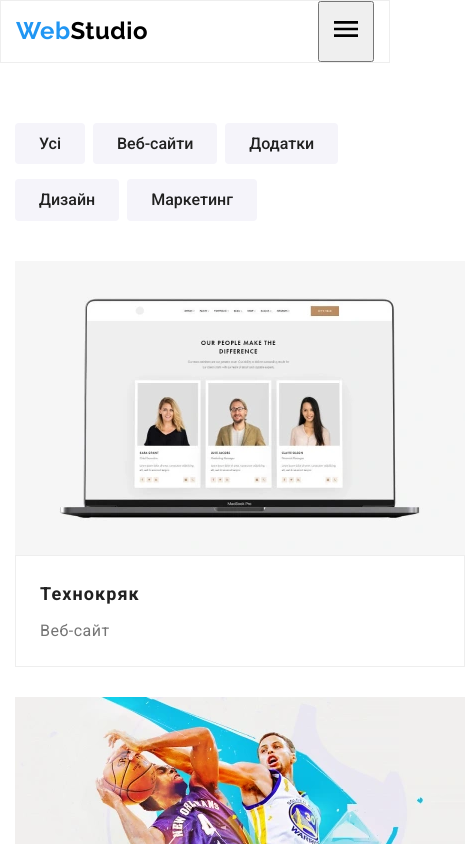
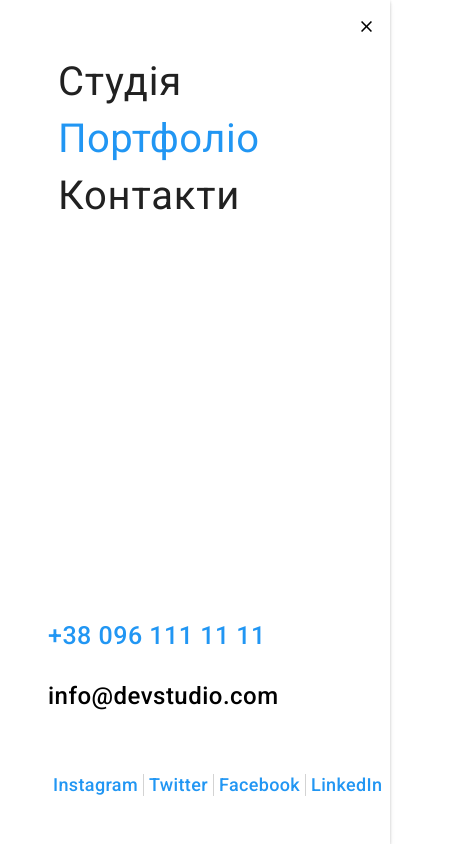
Before and after one commit to juliakarnauh/goit-markup-hw-08, a plain HTML site: page portfilio.html in a window 390 px wide. Both pictures are taken after a click on the button 346 px from the left and 31 px from the top of the page. Shown: the top 844 px of the page, 465 px wide, since content can reach past the window. Drawn offline with nearby package versions, Linux system fonts and the light colour scheme.

Commit message:
menu-modal

```diff
--- /dev/null
+++ b/js/mobile-menu.js
@@ -0,0 +1,28 @@
+(() => {
+  const mobileMenu = document.querySelector('.js-menu-container');
+  const openMenuBtn = document.querySelector('.js-open-menu');
+  const closeMenuBtn = document.querySelector('.js-close-menu');
+
+  const toggleMenu = () => {
+    const isMenuOpen =
+      openMenuBtn.getAttribute('aria-expanded') === 'true' || false;
+    openMenuBtn.setAttribute('aria-expanded', !isMenuOpen);
+    mobileMenu.classList.toggle('is-open');
+
+    const scrollLockMethod = !isMenuOpen
+      ? 'disableBodyScroll'
+      : 'enableBodyScroll';
+    bodyScrollLock[scrollLockMethod](document.body);
+  };
+
+  openMenuBtn.addEventListener('click', toggleMenu);
+  closeMenuBtn.addEventListener('click', toggleMenu);
+
+  // Close the mobile menu on wider screens if the device orientation changes
+  window.matchMedia('(min-width: 768px)').addEventListener('change', e => {
+    if (!e.matches) return;
+    mobileMenu.classList.remove('is-open');
+    openMenuBtn.setAttribute('aria-expanded', false);
+    bodyScrollLock.enableBodyScroll(document.body);
+  });
+})();
--- a/portfilio.html
+++ b/portfilio.html
@@ -29,9 +29,8 @@
             <li class="header__item">
             <a class="header__link items" href="tel:380961111111"><svg class="header__icon" width="10" height="16"><use href="./images/icons.svg#vector"></use></svg>+38 096 111 11 11</a></li>
             </ul>
-            <button class="header__menu-btn" aria-expanded="false"
-            aria-controls="menu-container" js-open-menu>
-              <svg class="header__menu-icon" width="40" height="40">
+            <button class="header__btn js-open-menu" type="button">
+              <svg class="" width="40" height="40">
                 <use href="./images/icons.svg#menu-icon"></use>
               </svg>
             </button>
@@ -80,7 +79,7 @@
    srcset="./images/portfilio/img_mobil450.jpg 1x, .images/portfilio/img_mobil900.jpg 2x"
    type="image/jpg"
  />
-        <img src="./images/portfilio/img_mobil450.jpg" alt="Технокряк"></picture>
+        <img src="./images/portfilio/img_mobil450.jpg" alt="Технокряк" loading="lazy"></picture>
         <p class="picture__text">Ресурс пропонує комплексні пропозиції з різним рівнем функціоналу та сервісів. Все це дозволить відвідувачу отримати вичерпні відомості про компанію чи приватну особу.</p>
     </div>
         <div class="illustration__div">
@@ -119,7 +118,7 @@
    srcset="./images/portfilio/img_mobil450-1.jpg 1x, .images/portfilio/img_mobil900-1.jpg 2x"
    type="image/jpg"
  />
-        <img src="./images/portfilio/img_mobil450-1.jpg" alt="Постер"></picture>
+        <img src="./images/portfilio/img_mobil450-1.jpg" alt="Постер" loading="lazy"></picture>
         <p class="picture__text">Ресурс пропонує комплексні пропозиції з різним рівнем функціоналу та сервісів. Все це дозволить відвідувачу отримати вичерпні відомості про компанію чи приватну особу.</p>
     </div>
         <div class="illustration__div">
@@ -160,7 +159,7 @@
        srcset="./images/portfilio/img_mobil450-2.jpg 1x, .images/portfilio/img_mobil900-2.jpg 2x"
        type="image/jpg"
      />
-        <img src="./images/portfilio/img_mobil450-2.jpg" alt="Ресторан"></picture>
+        <img src="./images/portfilio/img_mobil450-2.jpg" alt="Ресторан" loading="lazy"></picture>
         <p class="picture__text">Ресурс пропонує комплексні пропозиції з різним рівнем функціоналу та сервісів. Все це дозволить відвідувачу отримати вичерпні відомості про компанію чи приватну особу.</p></div>
         <div class="illustration__div">
         <h3 class="illustration__title">Ресторан <span lang="en">Seafood</span></h3>
@@ -200,7 +199,7 @@
        srcset="./images/portfilio/img_mobil450-3.jpg 1x, .images/portfilio/img_mobil900-3.jpg 2x"
        type="image/jpg"
      />
-        <img src="./images/portfilio/img_mobil450-3.jpg" alt="Проєкт Prime"></picture>
+        <img src="./images/portfilio/img_mobil450-3.jpg" alt="Проєкт Prime" loading="lazy"></picture>
         <p class="picture__text">Ресурс пропонує комплексні пропозиції з різним рівнем функціоналу та сервісів. Все це дозволить відвідувачу отримати вичерпні відомості про компанію чи приватну особу.</p></div>
         <div class="illustration__div">
         <h3 class="illustration__title">Проєкт <span lang="en">Prime</span></h3>
@@ -238,7 +237,7 @@
        srcset="./images/portfilio/img_mobil450-4.jpg 1x, .images/portfilio/img_mobil900-4.jpg 2x"
        type="image/jpg"
      />
-        <img src="./images/portfilio/img_mobil450-4.jpg" alt="Проєкт Boxes">
+        <img src="./images/portfilio/img_mobil450-4.jpg" alt="Проєкт Boxes" loading="lazy">
         <p class="picture__text">Ресурс пропонує комплексні пропозиції з різним рівнем функціоналу та сервісів. Все це дозволить відвідувачу отримати вичерпні відомості про компанію чи приватну особу.</p></div>
         <div class="illustration__div">
         <h3 class="illustration__title">Проєкт <span lang="en">Boxes</span></h3>
@@ -278,7 +277,7 @@
        srcset="./images/portfilio/img_mobil450-5.jpg 1x, .images/portfilio/img_mobil900-5.jpg 2x"
        type="image/jpg"
      />
-        <img src="./images/portfilio/img_mobil450-5.jpg" alt="Inspiration has no Borders"></picture>
+        <img src="./images/portfilio/img_mobil450-5.jpg" alt="Inspiration has no Borders" loading="lazy"></picture>
         <p class="picture__text">Ресурс пропонує комплексні пропозиції з різним рівнем функціоналу та сервісів. Все це дозволить відвідувачу отримати вичерпні відомості про компанію чи приватну особу.</p></div>
         <div class="illustration__div">
         <h3 class="illustration__title"><span lang="en">Inspiration has no Borders</span></h3>
@@ -318,7 +317,7 @@
        srcset="./images/portfilio/img_mobil450-6.jpg 1x, .images/portfilio/img_mobil900-6.jpg 2x"
        type="image/jpg"
      />
-        <img src="./images/portfilio/img_mobil450-6.jpg" alt="Limited Edition">
+        <img src="./images/portfilio/img_mobil450-6.jpg" alt="Limited Edition" loading="lazy">
         <p class="picture__text">Ресурс пропонує комплексні пропозиції з різним рівнем функціоналу та сервісів. Все це дозволить відвідувачу отримати вичерпні відомості про компанію чи приватну особу.</p></div>
         <div class="illustration__div">
         <h3 class="illustration__title">Видання <span lang="en">Limited Edition</span></h3>
@@ -358,7 +357,7 @@
        srcset="./images/portfilio/img_mobil450-7.jpg 1x, .images/portfilio/img_mobil900-7.jpg 2x"
        type="image/jpg"
      />
-        <img src="./images/portfilio/img_mobil450-7.jpg" alt="Проєкт LAB"></picture>
+        <img src="./images/portfilio/img_mobil450-7.jpg" alt="Проєкт LAB" loading="lazy"></picture>
         <p class="picture__text">Ресурс пропонує комплексні пропозиції з різним рівнем функціоналу та сервісів. Все це дозволить відвідувачу отримати вичерпні відомості про компанію чи приватну особу.</p></div>
         <div class="illustration__div">
         <h3 class="illustration__title">Проєкт <span lang="en">LAB</span></h3>
@@ -398,7 +397,7 @@
        srcset="./images/portfilio/img_mobil450-8.jpg 1x, .images/portfilio/img_mobil900-8.jpg 2x"
        type="image/jpg"
      />
-        <img class="picture" src="./images/portfilio/img_mobil450-8.jpg" alt="Growing Business"></picture>
+        <img class="picture" src="./images/portfilio/img_mobil450-8.jpg" alt="Growing Business" loading="lazy"></picture>
         <p class="picture__text">Ресурс пропонує комплексні пропозиції з різним рівнем функціоналу та сервісів. Все це дозволить відвідувачу отримати вичерпні відомості про компанію чи приватну особу.</p></div>
         <div class="illustration__div">
         <h3 class="illustration__title"><span lang="en">Growing Business</span></h3>
@@ -442,32 +441,82 @@
     </div>
 </div>
 </footer>
-<div class="menu__header js-menu-container"><button class="modal-btn js-close-menu" data-menu-button><svg class="icon__close" height="18px" width="18px"><use href="./images/icons.svg#icon-close"></use></svg></button>
-  <div class="menu " id="menu-container" >
-    <li class="menu__nav__item">
-      <a class="menu__nav__link" href="./index.html">Студія</a>
-    </li>
-    <li class="menu__nav__item">
-      <a class="menu__nav__link--active" href="./portfilio.html">Портфоліо</a>
-    </li>
-    <li class="menu__nav__item">
-      <a class="menu__nav__link" href="#team">Контакти</a>
-    </li>
-
-    <div class="menu__contact">
-      <ul class="contact__item">
-        <li class="contact__list"><a href="tel:380961111111">+38 096 111 11 11</a></li>
-        <li class="contact__list"><a href="mailto:info@devstudio.com">info@devstudio.com</a></li>
-
+  <div class="menu-container js-menu-container" id="mobile-menu">
+    <button
+      class="menu-close js-close-menu">
+      <svg class="menu-close__icon" width="19" height="19">
+        <use href="./images/icons.svg#close"></use>
+      </svg>
+    </button>
+    <ul class="menu__list">
+      <li>
+        <a class="menu__link link" href="./index.html">Студія</a
+        >
+      </li>
+      <li>
+        <a class="menu__link--active link" href="./portfilio.html"
+          >Портфоліо</a
+        >
+      </li>
+      <li>
+        <a class="menu__link link" href="">Контакти</a>
+      </li>
+    </ul>
+    <div class="contacts-socials">
+      <ul class="contacts__list">
+        <li>
+          <a
+            class="contacts__link contacts__link--accent"
+            href="tel:+380961111111"
+            >+38 096 111 11 11</a
+          >
+        </li>
+        <li>
+          <a class="contacts__link" href="mailto:info@devstudio.com"
+            >info@devstudio.com</a
+          >
+        </li>
+      </ul>
+      <ul class="socials__header">
+        <li class="socials__header__item">
+          <a
+            class="socials__header__link"
+            href="https://www.instagram.com/"
+            target="_blank"
+            rel="noopener noreferrer"
+            >Instagram</a
+          >
+        </li>
+        <li class="socials__header__item">
+          <a
+            class="socials__header__link"
+            href="https://twitter.com/"
+            target="_blank"
+            rel="noopener noreferrer"
+            >Twitter</a
+          >
+        </li>
+        <li class="socials__header__item">
+          <a
+            class="socials__header__link"
+            href="https://fb.com/"
+            target="_blank"
+            rel="noopener noreferrer"
+            >Facebook</a
+          >
+        </li>
+        <li class="socials__header__item">
+          <a
+            class="socials__header__link"
+            href="https://linkedin.com/"
+            target="_blank"
+            rel="noopener noreferrer"
+            >LinkedIn</a
+          >
+        </li>
       </ul>
     </div>
-    <div class="menu__social">
-      <ul class="menu__social__list"><li class="menu__social__item"><a href="#">Instagram</a></li>
-        <li class="menu__social__item"><a href="#">Twitter</a></li>
-        <li class="menu__social__item"><a href="#">Facebook</a></li>
-        <li class="menu__social__item"><a href="#">LinkedIn</a></li></ul>
-    </div>
-   </div>
   </div>
+  <script defer src="js/mobile-menu.js"></script>
         </body>
         </html>
--- a/sass/components/_clients.scss
+++ b/sass/components/_clients.scss
@@ -28,7 +28,9 @@ text-align: center;
     height: 92px;
     width: 210px;
     margin:0 auto;
-
+    @media screen and (max-width: 479px) {
+      width: 100%;
+     }
     @media screen and (min-width: 768px) and (max-width: 1199px) {
         width: 226px;
       }
--- a/sass/components/_illustration.scss
+++ b/sass/components/_illustration.scss
@@ -15,7 +15,7 @@
     width: 270px;
     background-color: var(--occasional-color);
     @media screen and (max-width: 767px) {
-        min-width: 450px;
+        width: 100%;
             }
     @media screen and  (min-width: 768px) {
         min-width: 354px;
--- a/sass/components/_modal-header.scss
+++ b/sass/components/_modal-header.scss
@@ -1,122 +1,151 @@
-.menu-button {
-  display: inline-flex;
-  margin-top: 10px;
+.menu {
+  display: flex;
   padding: 0;
-  border: none;
-  background-color: transparent;
+  margin: 0;
 
-  @media screen and (min-width: 768px) {
+}
+
+@media (max-width: 767px) {
+  .menu {
     display: none;
   }
 }
-.menu-button .icon-cross {
-  display: none;
-}
 
-.menu-button.is-open .icon-cross {
-  display: block;
-}
-
-.menu-button.is-open .icon-menu {
-  display: none;
-}
-
-.menu__header{
-  background-color: #FFFFFF;
-  display: none;
-  position: absolute;
-      top: 0;
-      left: 0;
-      width: 100%;
-  @media screen and (max-width: 767px) {
-
-    &.is-open {
-      display: block;
-
-    }
-  }
-
+.menu-close {
+  min-height: 40px;
+  min-width: 40px;
+  display: flex;
+  align-items: center;
+  justify-content: center;
+  margin: 0;
+  padding: 0;
+  background-color: transparent;
+  cursor: pointer;
+  border: none;
+  border-radius: 50%;
+  outline: none;
   @media screen and (min-width: 768px) {
     display: none;
   }
 }
 
-
-.menu{
-
-width: 480px;
-height: 796px;
-padding: 48px 40px;
-background: #FFFFFF;
-&.is-open{
-  display: block;
+.menu-close:hover,
+.menu-close:focus {
+  background-color: rgba(0, 0, 0, 0.1);
 }
-}
-.menu__nav__item{
-  list-style: none;
-
-}
-.modal-btn{
-position: absolute;
-top:10px;
-right: 10px;
-z-index: 100;
-@media screen and (min-width: 768px) {
-  display: none;
-}
-}
-.menu__nav__item{
-  margin-bottom: 32px;
-}
-.menu__nav__link{
-  font-weight: 500;
-font-size: 40px;
-line-height: calc(47/40);
-letter-spacing: 0.02em;
-color: #212121;}
-
-.menu__nav__link--active{
-  font-weight: 500;
-font-size: 40px;
-line-height: calc(47/40);
-color: #2196F3;
+.menu-close:hover .menu-close__icon,
+.menu-close:focus .menu-close__icon {
+  fill: var(--accent-color);
 }
 
-.menu__contact{
-  margin-top:270px;
+.menu-container {
+  position: fixed;
+  display: flex;
+  flex-direction: column;
+  justify-content: space-between;
+  top: 0;
+  left: 0;
+  width: 100vw;
+  height: 100vh;
+  padding: 48px;
+  background: #FFFF;
+  box-shadow: 0px 4px 8px rgba(0, 0, 0, 0.04), 0px 2px 4px rgba(0, 0, 0, 0.08),
+    0px 1px 3px rgba(0, 0, 0, 0.16);
+  z-index: 999;
+
+  transform: translateX(100%);
+  transition: transform 250ms ease-in-out;
 }
 
-.contact__list{
+.menu-container.is-open {
+  transform: translateX(0);
+}
+
+.menu-container .menu-close {
+  position: absolute;
+  top: 10px;
+  right: 0;
+  color: #fff;
+}
+
+.menu__list {
+  padding: 0;
+  margin: 0;
+  list-style: none;
+}
+
+.menu__link {
+  display: block;
+  font-size: 40px;
+  line-height: calc(47/40);
+  padding: 10px;
+  color: #212121;
+  text-decoration: none;
+  letter-spacing: 0.02em;
+}
+.menu__link--active {
+  font-size: 40px;
+  line-height: calc(47/40);
+  color: var(--accent-color);
+  padding: 10px;
+}
+
+.contacts__link {
+  display: block;
+  margin-bottom: 64px;
   font-weight: 500;
-font-size: 24px;
-line-height: calc(28/24);
-letter-spacing: 0.02em;
-color: #757575;
-padding-bottom: 64px;
-&:hover,
-&:focus{
-  font-size: 34px;
-  line-height: calc(40/34);
+  font-size: 24px;
+  line-height: calc(28 / 24);
+  color: var(--secondary-text-color);
+  text-decoration: none;
   letter-spacing: 0.02em;
 
-  color: #2196F3;
+  &--accent {
+    font-size: 34px;
+    line-height: calc(40 / 34);
+    color: var(--accent-color);
+    margin-bottom: 32px;
+    @media screen and (max-width: 393px) {
+      font-size: 25px;
+    }
+  }
 }
+// Socials mobile section
+.socials__header {
+  display: flex;
+
+  &__link {
+    position: relative;
+    font-weight: 500;
+    font-size: 18px;
+    line-height: calc(22 / 18);
+    letter-spacing: 0.02em;
+    color: var(--accent-color);
+    text-decoration: none;
+  }
 }
-.menu__social__list{
-  display:flex;
+.socials__header__item {
+  border-right: 1px solid rgba(33, 33, 33, 0.2);
+  padding: 0 5px;
+  &:last-child {
+    border: none;
+  }
 }
-.menu__social__item{
-  font-size: 18px;
-line-height: calc(22/18);
-letter-spacing: 0.02em;
-color: #2196F3;
-padding-right: 10px;
-border-right: 1px solid rgba(33, 33, 33, 0.2);
-padding-left: 10px;
-&:first-child{
-  padding-left: 0px;
+
+.header__btn {
+  margin-left: auto;
+  min-height: 40px;
+  min-width: 40px;
+  display: flex;
+  align-items: center;
+  justify-content: center;
+  padding: 0;
+  background-color: transparent;
+  cursor: pointer;
+  border: none;
+  border-radius: 50%;
+  outline: none;
+  @media screen and (min-width: 768px) {
+    display: none;
+  }
 }
-&:last-child{
-  border-right:none;
-}
-}
```
Also changed, not shown: index.html (+74 -28 lines), mobile-menu.js (deleted, +0 -14 lines), sass/components/_modal.scss (+13 -1 lines), css/main.css, css/main.min.css, 2 other files.
